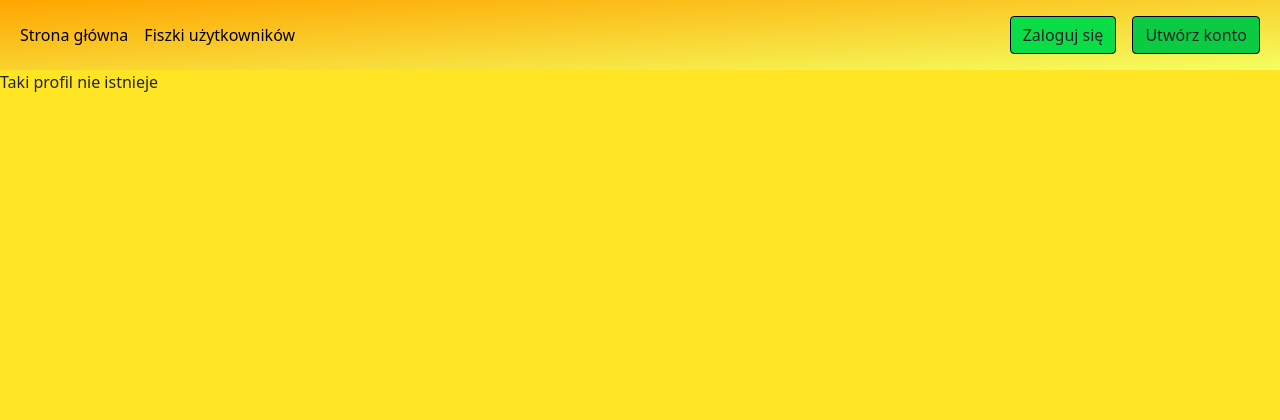
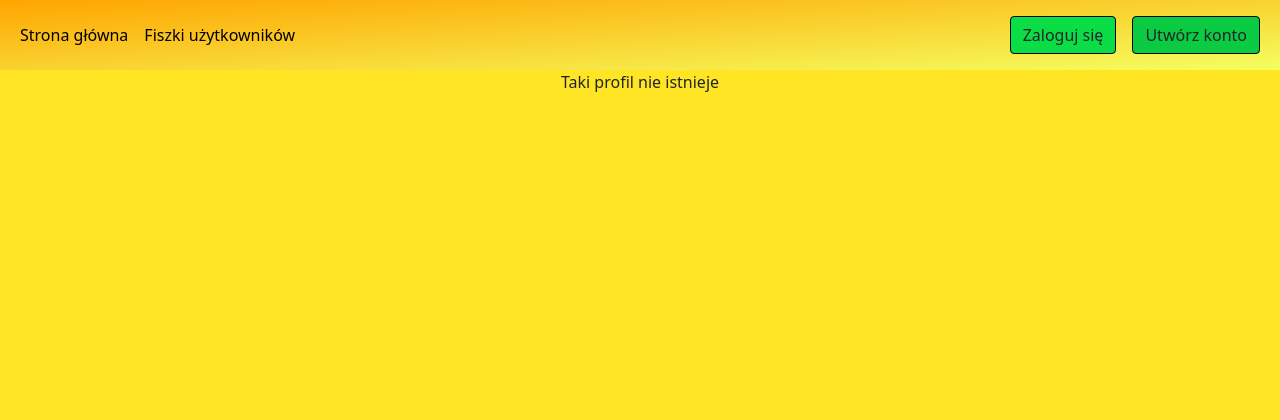
Before and after one commit to Sidixs/flashcards, a Django app: page /profile/1 in a window 1280 px wide. Shown: the top 420 px of the page. Run offline with Django 4.2, Linux system fonts and the light colour scheme.

Commit message:
Update profile.html

```diff
--- a/templates/profile.html
+++ b/templates/profile.html
@@ -1,8 +1,6 @@
 {% extends 'base.html' %}
 {#/profile/<str:userId>#}
 {% block title %}
-     <center>
-    <div style="width: 36rem";>
     {% if profile != None %}
         Profil {{ profile.username }}
     {% else %}
@@ -10,6 +8,8 @@
     {% endif %}
 {% endblock %}
 {% block content %}
+    <center>
+    <div style="width: 36rem";>
     {% if profile != None %}
     <div>
         Profil użytkownika <strong>{{ profile.username }}</strong>
```
